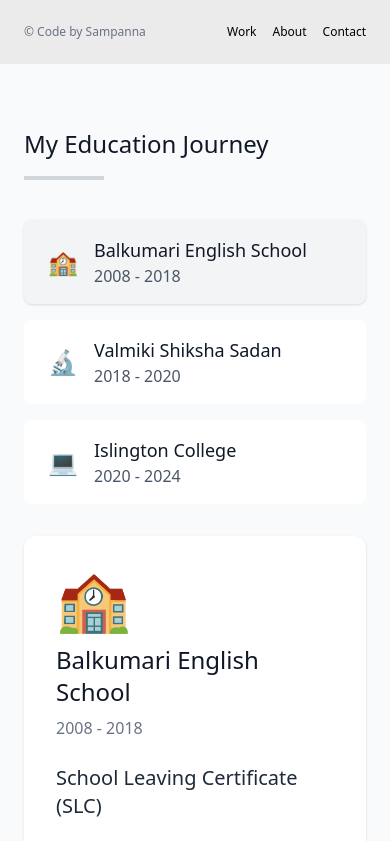
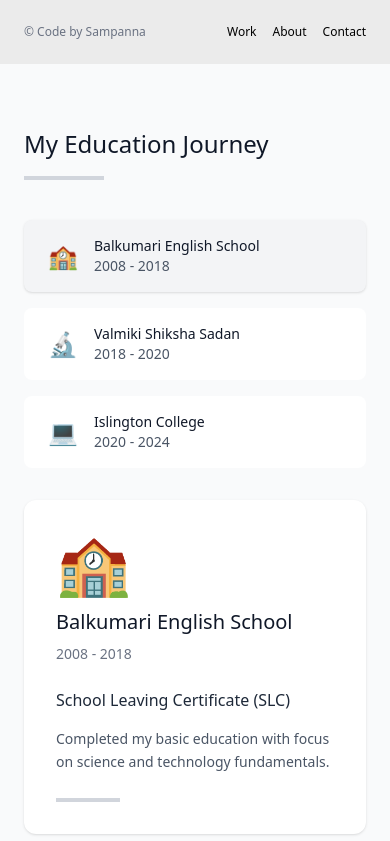
Before and after one commit to sampanna17/portfolio, a React (Vite) app: page /about in a window 390 px wide. Shown: the top 841 px of the page. Built offline with nearby package versions, Linux system fonts and the light colour scheme.

Commit message:
Updated education for mobile view

```diff
--- a/src/components/about/education.jsx
+++ b/src/components/about/education.jsx
@@ -80,8 +80,8 @@ const EducationSection = ({ containerVariants, itemVariants }) => {
                     {item.icon}
                   </Motion.span>
                   <div>
-                    <h3 className="text-lg font-medium text-gray-900">{item.institution}</h3>
-                    <p className="text-gray-600">{item.period}</p>
+                    <h3 className="text-sm lg:text-lg font-medium text-gray-900">{item.institution}</h3>
+                    <p className="text-sm lg:text-lg text-gray-600">{item.period}</p>
                   </div>
                 </div>
               </Motion.button>
@@ -94,7 +94,7 @@ const EducationSection = ({ containerVariants, itemVariants }) => {
           {educationData.map((item) => (
             <Motion.button
               key={item.id}
-              className={`px-8 py-4 border-b-2 transition-colors ${activeTab === item.id ? 'border-gray-900 text-gray-900' : 'border-transparent text-gray-500 hover:text-gray-700'}`}
+              className={`px-8 py-4 border-b-2 transition-colors ${activeTab === item.id ? 'border-gray-900 text-gray-900   '  : 'border-transparent text-gray-500 hover:text-gray-700'}`}
               onClick={() => setActiveTab(item.id)}
               variants={itemVariants}
               whileHover={{ scale: 1.05 }}
@@ -125,16 +125,16 @@ const EducationSection = ({ containerVariants, itemVariants }) => {
                 >
                   {educationData[activeTab].icon}
                 </Motion.div>
-                <h3 className="text-2xl font-medium text-gray-900 mb-2">
+                <h3 className="text-xl lg:text-2xl font-medium text-gray-900 mb-2">
                   {educationData[activeTab].institution}
                 </h3>
-                <p className="text-gray-500">{educationData[activeTab].period}</p>
+                <p className="text-gray-500 text-sm lg:text-lg">{educationData[activeTab].period}</p>
               </div>
               <div className="md:w-2/3">
-                <h4 className="text-xl font-medium text-gray-800 mb-4">
+                <h4 className="text-base lg:text-xl font-medium text-gray-800 mb-4">
                   {educationData[activeTab].degree}
                 </h4>
-                <p className="text-gray-600 leading-relaxed mb-6">
+                <p className="text-sm lg:text-lg text-gray-600 leading-relaxed mb-6">
                   {educationData[activeTab].description}
                 </p>
                 <Motion.div
```
